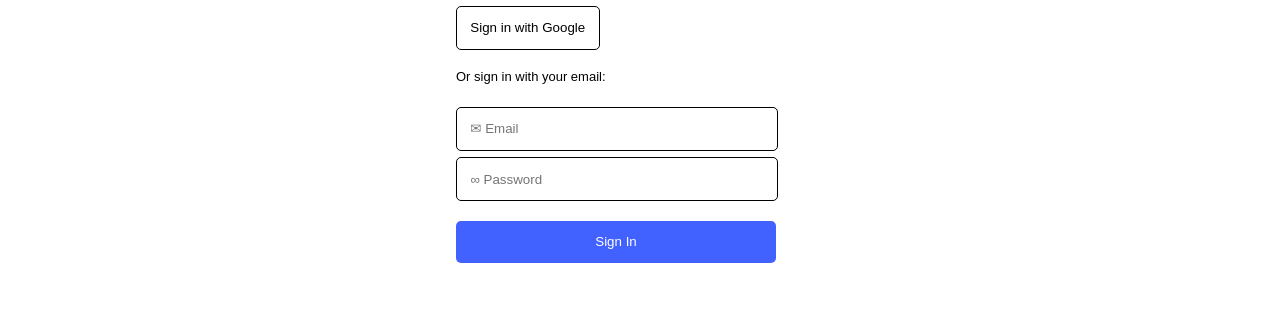
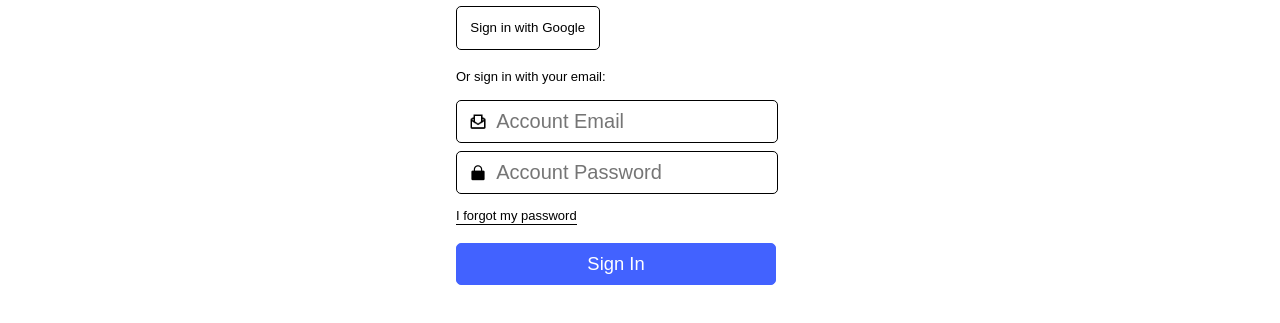
Before and after one commit to jack-whatley/revision-website, a website: page account/login.html in a window 1280 px wide. Shown: the part 239-562 px from the top of the page. Drawn offline with Linux system fonts and the light colour scheme; files that its build step writes are made by us from their sources.

Commit message:
login page layout done

```diff
--- a/account/login.css
+++ b/account/login.css
@@ -14,7 +14,7 @@
 
 }
 
-.create-form {
+.login-form {
 
     margin-top: 1em;
     width: 25vw;
@@ -35,13 +35,31 @@
 
 }
 
-.create-input {
+.login-input {
 
-    padding: 1em;
-    width: calc(100% - 2em);
+    padding: .5em;
+    width: calc(100% - 1em);
     margin-top: .5em;
     border-radius: 5px;
     border: 1px solid black;
+    display: flex;
+    align-items: center;
+
+}
+
+.login-box {
+
+    border: none;
+    outline: none;
+    font-size: 1.25em;
+    width: calc(100% - 18px - 1em);
+
+}
+
+.login-img {
+
+    margin-right: .45em;
+    margin-left: .25em;
 
 }
 
@@ -57,13 +75,38 @@
 
 .create-button {
 
-    margin-top: 1.5em;
-    padding: 1em;
-    width: 100%;
+    margin-top: 1em;
+    padding: .5em;
+    width: 25vw;
+    font-size: 1.15em;
 
     border: none;
     background: #4262ff;
+    border: 1px solid #4262ff;
     color: white;
     border-radius: 5px;
 
 }
+
+.forgot-link {
+
+    color: black;
+    text-decoration: none;
+    border-bottom: 1px solid black;
+    transition: all 300ms linear 0s;
+    padding-bottom: 1px;
+    font-size: small;
+
+}
+
+.forgot-link:hover {
+
+    border-bottom: none;
+
+}
+
+#pass-box {
+
+    margin-bottom: .75em;
+
+}
--- a/account/login.html
+++ b/account/login.html
@@ -43,15 +43,27 @@
 
             <p class="small-text">Or sign in with your email:</p>
 
-            <form class="create-form">
+            <form class="login-form">
 
-                <input type="email" class="create-input" name="username-input" placeholder="✉ Email"><br>
+                <div class="login-input">
 
-                <input type="password" class="create-input" name="password-input" placeholder="∞ Password"><br>
+                    <img src="/svgs/envelope.png" width="18" height="18" class="login-img">
+                    <input type="email" class="login-box" placeholder="Account Email">
 
-                <button class="create-button">Sign In</button>
+                </div>
+
+                <div class="login-input"  id="pass-box">
+
+                    <img src="/svgs/lock.png" class="login-img" width="18" height="18">
+                    <input type="password" class="login-box" placeholder="Account Password">
+
+                </div>
 
             </form>
+
+            <a href="#" class="forgot-link">I forgot my password</a>
+
+            <button class="create-button">Sign In</button>
 
         </div>
 
--- a/server.js
+++ b/server.js
@@ -17,4 +17,10 @@ app.get("/login", (req, res) => {
 
 });
 
+/*app.get("/forgot-pass", (req, res) => {
+
+
+
+});*/
+
 app.listen(5000)
```
Also changed, not shown: public/svgs/envelope.png (added), public/svgs/lock.png (added).
